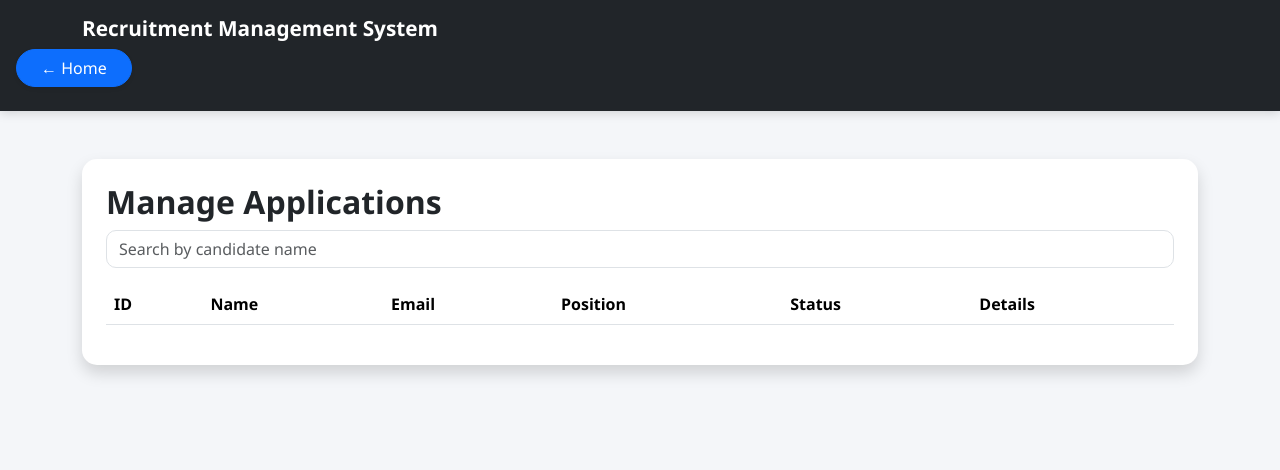
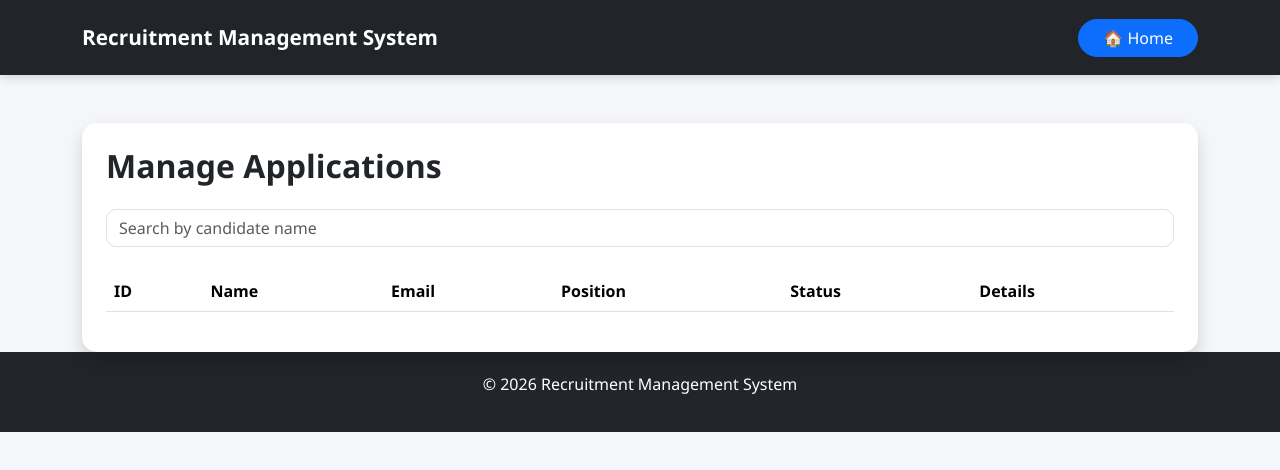
Before and after one commit to KrishnaPrakashh/Task-2-Krishna_Prakash-RecruitmentMangementSystem, a website: page public/hr/applications.html in a window 1280 px wide. Drawn offline with nearby package versions, Linux system fonts and the light colour scheme; no server answers.

Commit message:
Fix applications page and improve mobile responsiveness

```diff
--- a/public/hr/applications.html
+++ b/public/hr/applications.html
@@ -1,56 +1,107 @@
 <!DOCTYPE html>
 <html lang="en">
+
 <head>
+
     <meta charset="UTF-8">
-    <meta name="viewport" content="width=device-width, initial-scale=1.0">
+
+    <meta name="viewport"
+          content="width=device-width, initial-scale=1.0">
+
     <title>Manage Applications</title>
 
-    <link href="https://cdn.jsdelivr.net/npm/bootstrap@5.3.8/dist/css/bootstrap.min.css" rel="stylesheet">
+    <link
+        href="https://cdn.jsdelivr.net/npm/bootstrap@5.3.8/dist/css/bootstrap.min.css"
+        rel="stylesheet">
+
     <link rel="stylesheet" href="../style.css">
+
 </head>
+
 <body>
 
+    <!-- Navbar -->
+
     <nav class="navbar navbar-dark bg-dark">
+
         <div class="container">
-        <a class="navbar-brand" href="../index.html">
+
+            <a class="navbar-brand"
+               href="../index.html">
+
                 Recruitment Management System
+
             </a>
+
+            <a href="../index.html"
+               class="btn btn-primary rounded-pill px-4">
+
+                🏠 Home
+
+            </a>
+
         </div>
-    <div class="mb-3">
-    <a href="../index.html" class="btn btn-primary rounded-pill px-4 shadow-sm">
-        ← Home
-    </a>
-</div>
+
     </nav>
+
+
+    <!-- Main Content -->
 
     <div class="container mt-5">
 
         <div class="card shadow p-4">
 
-        <h2>Manage Applications</h2>
+            <h2 class="mb-4">
 
-        <div class="mb-3">
+                Manage Applications
+
+            </h2>
+
+
+            <!-- Search -->
+
+            <div class="mb-4">
+
                 <input
+
                     type="text"
+
                     id="searchInput"
+
                     class="form-control"
+
                     placeholder="Search by candidate name"
+
                     onkeyup="searchApplications()">
+
             </div>
+
+
+            <!-- Responsive Table -->
+
             <div class="table-responsive">
-    <table class="table table-striped">
+
+                <table class="table table-striped align-middle">
+
                     <thead>
+
                         <tr>
+
                             <th>ID</th>
+
                             <th>Name</th>
+
                             <th>Email</th>
+
                             <th>Position</th>
+
                             <th>Status</th>
+
                             <th>Details</th>
+
                         </tr>
+
                     </thead>
-    </table>
-</div>
 
                     <tbody id="applicationList">
 
@@ -62,9 +113,24 @@
 
         </div>
 
+    </div>
+
+
+    <!-- Footer -->
+
+    <footer class="mt-auto">
+
+        <p>
+
+            © 2026 Recruitment Management System
+
+        </p>
+
+    </footer>
+
+
     <script src="applications.js"></script>
 
+</body>
 
-
-</body>
 </html>
```
Lines whose indentation alone changed are shown as unchanged.
